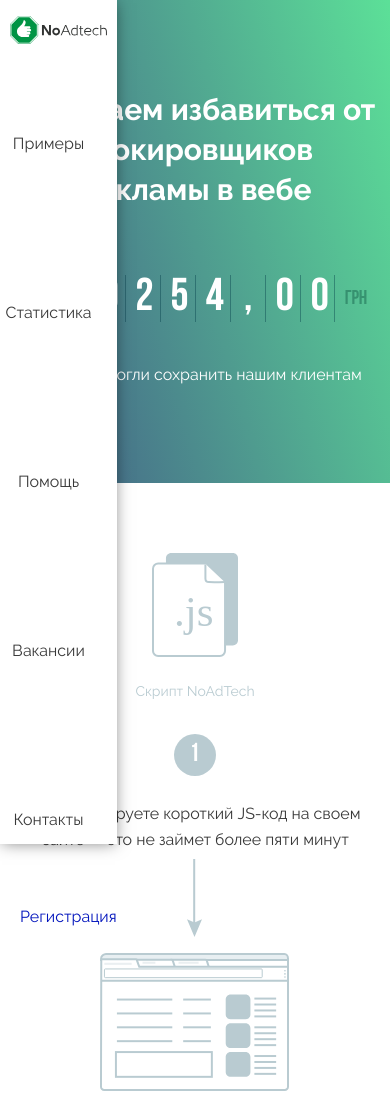
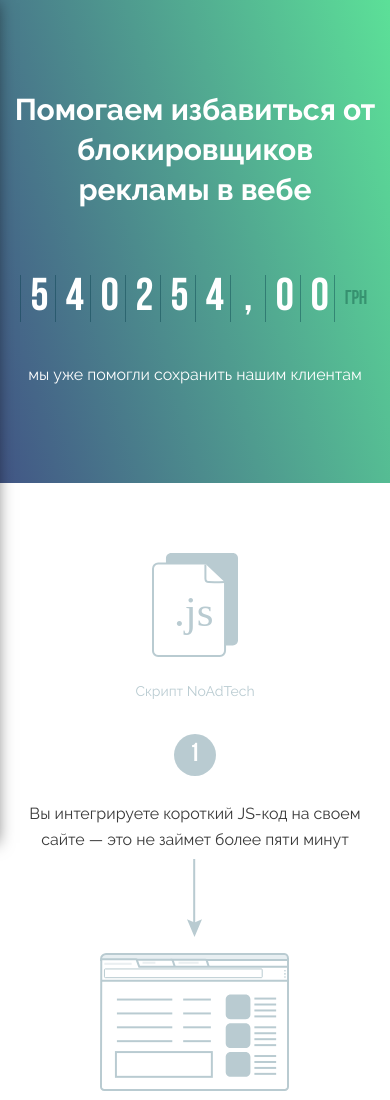
Before and after one commit to 8simsim8/techad, a plain HTML site: page www/index.html in a window 390 px wide. Shown: the top 1100 px of the page. Drawn offline with nearby package versions, Linux system fonts and the light colour scheme.

Commit message:
Правка меню

```diff
--- a/www/css/common-styles.css
+++ b/www/css/common-styles.css
@@ -318,9 +318,13 @@ footer {
     width: 100%;
     background-color: #FFFFFF;
     box-shadow: 0 1px 15px -2px rgba(0,0,0,0.5);
-    transition: height 0.2s ease;
+    transition: height 0.2s ease,
+				transform 0.4s ease;
     z-index: 9999;
   }
+  	header.open-menu {
+	  transform: translate3d(0,0,0);
+	}
     header .wrapp {
       padding: 0 10px;
     }
@@ -434,23 +438,37 @@ h2,
     header {
       height: 100vh;
       width: 30vw;
+	  transform: translate3d(-30vw,0,0);
     }
       header .wrapp {
         height: 100vh;
       }
-      .header-logo {
-        max-height: 60px;
+      .header-logo.col {
+		flex: 2;
+		width: 100%;
+        margin-bottom: 30px;
       }
       .l-header .row {
+		padding: 20px 10px;
         -webkit-flex-direction: column;
         -ms-flex-direction: column;
         flex-direction: column;
       }
-        .header-nav {
+        .header-nav.col {
+		  flex: 5;
           -webkit-flex-direction: column;
           -ms-flex-direction: column;
           flex-direction: column;
+		  margin: 0 0 auto;
         }
+			.header-nav > li {
+				text-align: center;
+			}
+      .header-register.col {
+		flex: 1;
+		margin: 50px 0;
+		text-align: center;
+      }
   .b-footer__column-item {
     margin-bottom: 20px;
   }
@@ -460,3 +478,10 @@ h2,
     }
 
 }
+
+@media (max-width: 550px) {
+    header {
+	  width: 50vw;
+	  transform: translate3d(-50vw,0,0);
+	}
+}
--- a/www/index.html
+++ b/www/index.html
@@ -35,15 +35,15 @@
 
     <header class="l-header">
       <nav class="wrapp row row-center">
-        <a href="index.html" title="Main" class="header-logo col sm-2 xs-12"></a>
-        <ul class="header-nav col sm-offset-2 sm-6 xs-12">
+        <a href="index.html" title="Main" class="header-logo col sm-2"></a>
+        <ul class="header-nav col sm-offset-2 sm-6">
           <li><a href="#" title="" class="link text">Примеры</a></li>
           <li><a href="#" title="" class="link text">Статистика</a></li>
           <li><a href="#" title="" class="link text">Помощь</a></li>
           <li><a href="vacancies.html" title="" class="link text">Вакансии</a></li>
           <li><a href="#" title="" class="link text">Контакты</a></li>
         </ul>
-        <p class="header-register col xs-2">
+        <p class="header-register col sm-2">
           <a href="#" title="Регистрация" class="link">Регистрация</a>
         </p>
       </nav>
```
Also changed, not shown: www/vacancies.html (+3 -3 lines).
